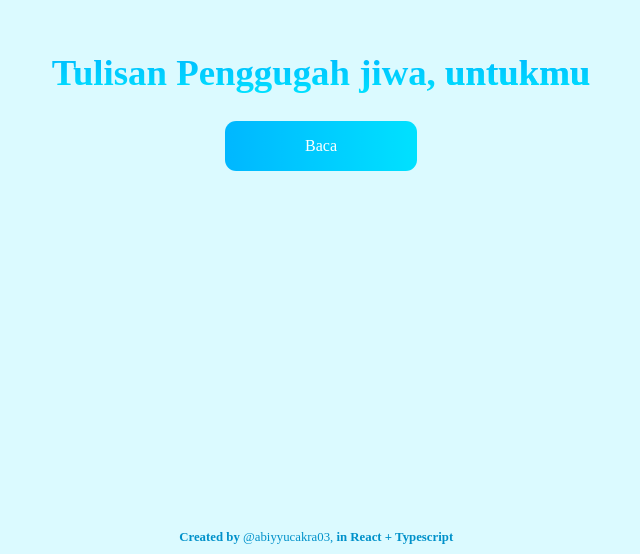
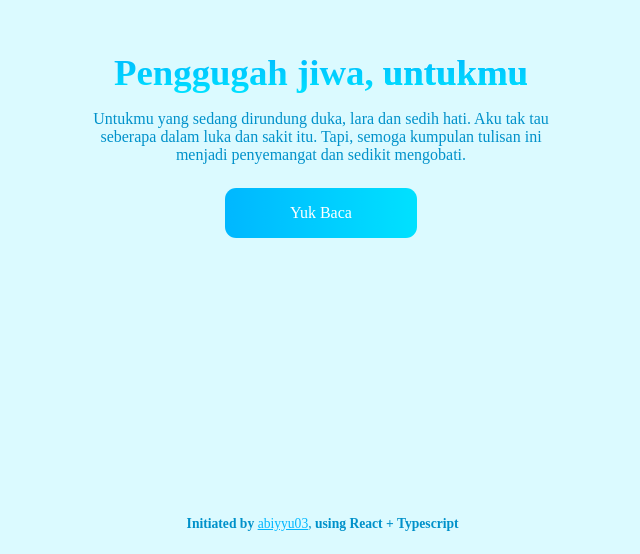
Before and after one commit to abiyyu03/untukmu, a React (Vite) app: page / in a window 1280 px wide. Shown: the part 246-800 px from the top of the page, without its empty margins (319-959 px from the left). Built offline with nearby package versions, Linux system fonts and the light colour scheme.

Commit message:
update : UI

```diff
--- a/src/components/story/index.tsx
+++ b/src/components/story/index.tsx
@@ -5,6 +5,7 @@ const Story = (props: any) => {
     return (
         <div className={styles.container}>
             <h1 className={styles.story_title}>{story.title}</h1>
+            <p className={styles.story_author}>Written by : {story.author}</p>
         </div>
     )
 }
--- a/src/components/story/story.module.css
+++ b/src/components/story/story.module.css
@@ -11,7 +11,8 @@
     background-color: #fff;
     color:#00b7ff;
     font-size: 1.5rem;
-    font-weight: 450;
+    font-weight: 580;
+    margin-bottom:0
 }
 .story_desc {
     background-color: #fff;
@@ -22,3 +23,7 @@
     transition: 0.5s;
     padding: 0.2rem 1.1rem 0.5rem 1.1rem;
 }
+.story_author {
+    background-color:#fff;
+    font-size: 0.8rem;
+}
--- a/src/components/welcome/index.tsx
+++ b/src/components/welcome/index.tsx
@@ -5,13 +5,15 @@ const Welcome = () => {
     return (
         <>
             <div className={styles.container}>
-                <h1 className={styles.welcome_title}>Tulisan Penggugah jiwa, <u>untukmu</u></h1>
-                <Link to="/tulisan" className={styles.welcome_button}>Baca</Link>
-                {/* <Link to="/cerita" className={styles.saved_button}>Saved</Link> */}
+                <h1 className={styles.welcome_title}>Penggugah jiwa, <u>untukmu</u></h1>
+                <p className={styles.welcome_desc} rel="noopener noreferrer">Untukmu yang sedang dirundung duka, lara dan sedih hati.
+                    Aku tak tau seberapa dalam luka dan sakit itu. Tapi, semoga kumpulan tulisan ini menjadi penyemangat dan sedikit mengobati.</p>
+                <Link to="/tulisan" className={styles.welcome_button}>Yuk Baca</Link>
+                {/* <Link to="/cerita" className={styles.saved_button}>Punya kisah ?, yuk share cerita kamu</Link> */}
             </div>
             <footer className={styles.footer}>
-                <p><b>Created by </b>@abiyyucakra03, <b>in React + Typescript</b></p>
-                {/* <p><b>stories by</b> @lvra.ptr_</p> */}
+                <p><b>Initiated by </b><a href="https://github.com/abiyyu03">abiyyu03</a>, <b>using React + Typescript </b></p>
+                <p></p>
             </footer>
         </>
     )
--- a/src/components/welcome/welcome.module.css
+++ b/src/components/welcome/welcome.module.css
@@ -19,7 +19,7 @@
     background: -webkit-linear-gradient(#00b7ff, #00e1ff);
     -webkit-background-clip: text;
     -webkit-text-fill-color: transparent;
-    margin-bottom:1.7rem;
+    margin-bottom:0;
     font-size: 2.3rem;
 }
 
@@ -30,9 +30,23 @@
     padding:1rem;
     text-decoration: none;
     border-radius: 0.7rem;
-    display: inline-block;
+    display: block;
+    margin:auto;
     width: 12rem;
 }
+
+.welcome_desc {
+    max-width:30rem;
+    margin-left:auto;
+    margin-right:auto;
+    margin-bottom: 1.5rem;
+    color:#0091ca;
+}
+
+a {
+    color:#00b7ff
+}
+
 .welcome_button:hover {
     transition: 0.5s;
     background-image: linear-gradient(to right, #00a0df , #00c3dd);
@@ -41,9 +55,9 @@
 .footer {
     position: absolute;
     text-align: center;
-    width: 98%;
+    width: 99%;
     color: #0091ca;
     line-height: 0.5rem;
-    font-size: 0.8rem;
-    bottom:0;
+    font-size: 0.85rem;
+    bottom:0.8rem;
 }
```
